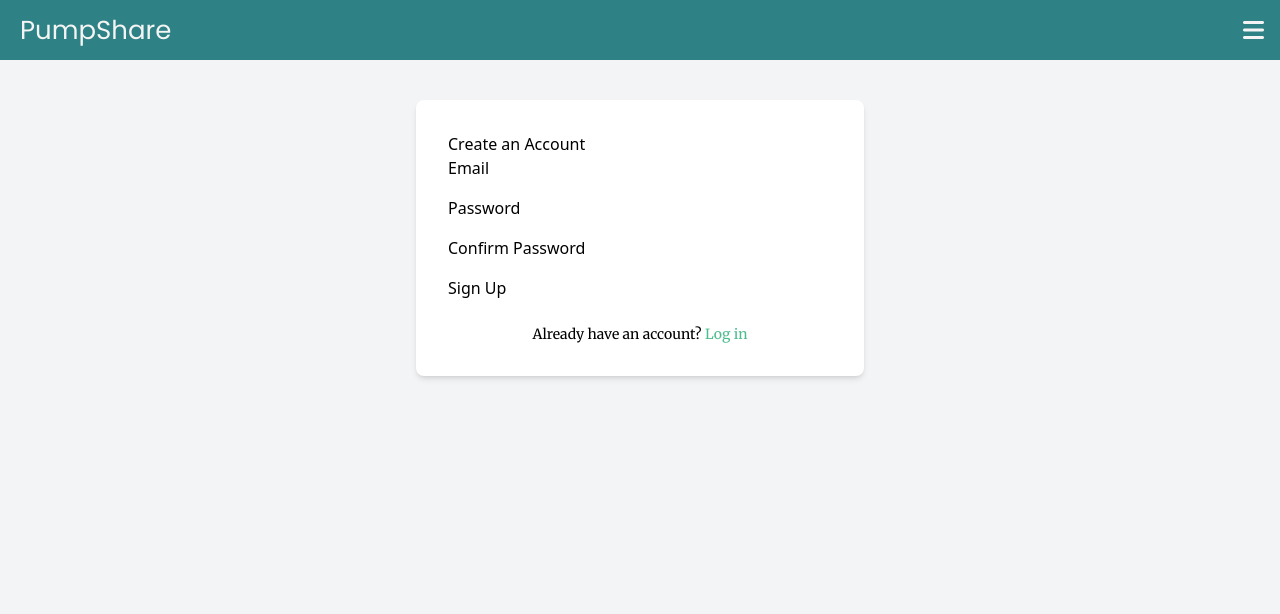
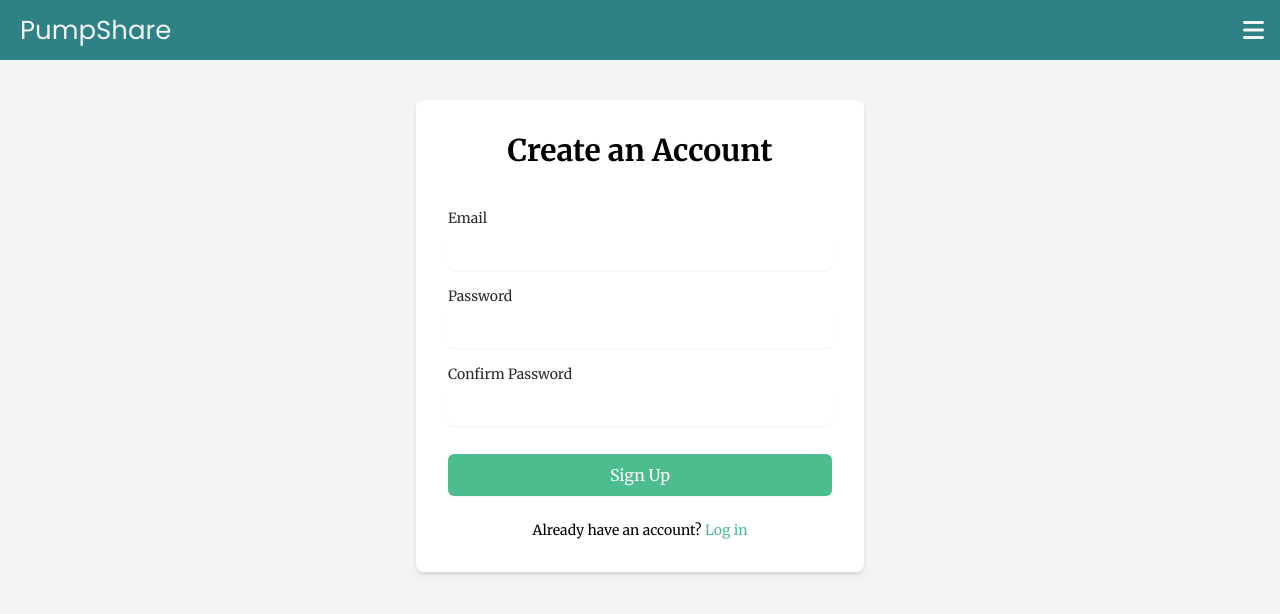
Before and after one commit to lukesnc/pumpshare, a React (Vite) app in the folder client/: page /signup in a window 1280 px wide. Shown: the top 614 px of the page. Built offline with nearby package versions, Linux system fonts and the light colour scheme.

Commit message:
Removed unused CSS

```diff
--- a/client/src/assets/app.css
+++ b/client/src/assets/app.css
@@ -5,13 +5,14 @@
 /* Lato */
 @import url('https://fonts.googleapis.com/css2?family=Lato:ital,wght@0,100;0,300;0,400;0,700;0,900;1,100;1,300;1,400;1,700;1,900&display=swap');
 
+/* Required */
 @tailwind base;
 @tailwind components;
 @tailwind utilities;
 
 /* Variables */
 :root {
---primary: #2B2B2A; /* Dark Gray */
+--primary: theme('colors.primary'); /* Dark Gray */
 --secondary: #A2A2A2; /* Medium Gray */
 --tertiary: #F4F4F4; /* Light Gray */
 --tealGreen: #2E8185;
@@ -29,23 +30,46 @@ scroll-behavior: smooth;
 
 @layer utilities {
   .tracking-custom {
-    letter-spacing: 0.7em; /* Adjust the value to your preference */
+    letter-spacing: 0.7em;
   }
 }
 
-/* Note: VSCode says there is an error with @apply directive - it still works */
+/* Note: The @apply directive allows css to implement Tailwind classes */
 @layer components {
   .navbar {
     @apply flex flex-row fixed w-full h-[60px] bg-tealGreen z-50;
   }
   .nav-link {
-    /* Use @apply directive to utilize Tailwind classes */
     @apply flex flex-col text-tertiary font-bold leading-[4em] cursor-pointer;
   }
   .nav-link-active {
-    /* Use @apply directive to utilize Tailwind classes */
     @apply flex flex-col text-tealGreen font-bold leading-[4em] cursor-pointer;
   }
+  .input-label {
+    @apply block text-sm font-medium text-primary font-merriweather;
+  }
+  .input {
+    @apply mt-1 h-[38px] block w-full border-secondary rounded-md shadow-sm focus:border-emeraldMist focus:ring focus:ring-emeraldMist focus:ring-opacity-50
+  }
+  .form-title {
+    @apply text-3xl font-semibold font-merriweather text-center mb-10;
+  }
+  .form-btn {
+    @apply w-full mt-3 py-2 px-4 border border-transparent rounded-md shadow-sm text-white bg-emeraldMist hover:bg-emeraldMist focus:outline-none focus:ring-2 focus:ring-offset-2 focus:ring-emeraldMist font-merriweather;
+  }
+}
+
+@layer alerts {
+  .alert {
+    @apply text-white text-sm p-2 rounded-md;
+  }
+  .alert-success {
+    @apply text-green-500;
+  }
+  .alert-error {
+    @apply text-center text-red-500;
+  }
+
 }
 
 .overlay {
@@ -55,17 +79,8 @@ scroll-behavior: smooth;
   background-position: center;
 }
 
-.bg-primary {
-  background-color: var(--primary);
-}
-
 .bg-tealGreen {
-  background-color: var(--tealGreen);
-}
-
-
-.bg-emeraldMist {
-  background-color: var(--emeraldMist);
+  background-color: var(--tealGreen)
 }
 
 .bg-high-jump {
@@ -90,17 +105,6 @@ scroll-behavior: smooth;
   /* backdrop-filter: blur(5px); */
 }
 
-.menu-item {
-  padding: 1em;
-  margin: 1em;
-  font-size: 1.5em;
-  font-weight: 600;
-  color: var(--primary);
-  cursor: pointer
-}
-
-/* Menu Tray */
-
 .hidden {
   display: none;
 }
```
